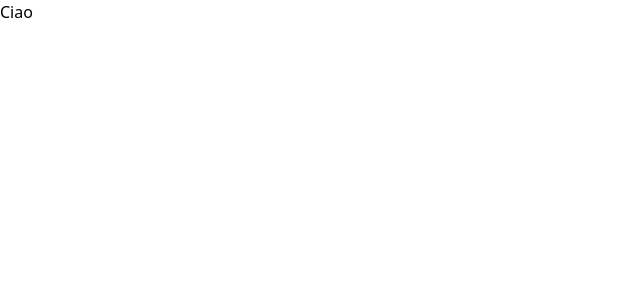
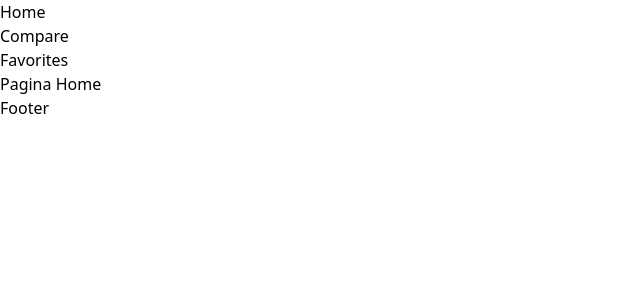
Before and after one commit to gianluca-milesi/progetto-finale-spec-frontend-front, a React (Vite) app in the folder frontend/: page / in a window 1280 px wide. Shown: the top 300 px of the page, without its empty margins (0-640 px from the left). Built offline with nearby package versions, Linux system fonts and the light colour scheme.

Commit message:
ADD: layouts and pages. React-router-dom and routings

```diff
--- a/frontend/package.json
+++ b/frontend/package.json
@@ -13,6 +13,7 @@
     "@tailwindcss/vite": "^4.1.4",
     "react": "^19.0.0",
     "react-dom": "^19.0.0",
+    "react-router-dom": "^7.5.3",
     "tailwindcss": "^4.1.4"
   },
   "devDependencies": {
--- a/frontend/src/App.tsx
+++ b/frontend/src/App.tsx
@@ -1,9 +1,25 @@
+//React Router Dom
+import { BrowserRouter, Routes, Route } from "react-router-dom"
+//Layouts
+import DefaultLayout from "./layouts/DefaultLayout.tsx"
+//Pages
+import HomePage from "./pages/HomePage.tsx"
+import ComparePage from "./pages/ComparePage.tsx"
+import FavoritesPage from "./pages/FavoritesPage.tsx"
+
+
 function App() {
 
   return (
-    <>
-      <h1>Ciao</h1>
-    </>
+    <BrowserRouter>
+      <Routes>
+        <Route element={<DefaultLayout />}>
+          <Route path="/" element={<HomePage />} />
+          <Route path="/compare" element={<ComparePage />} />
+          <Route path="/favorites" element={<FavoritesPage />} />
+        </Route>
+      </Routes>
+    </BrowserRouter>
   )
 }
 
--- /dev/null
+++ b/frontend/src/components/Navbar.tsx
@@ -0,0 +1,16 @@
+import { NavLink } from "react-router-dom"
+
+
+function Navbar() {
+    return (
+        <nav>
+            <ul>
+                <li><NavLink to="/">Home</NavLink></li>
+                <li><NavLink to="/compare">Compare</NavLink></li>
+                <li><NavLink to="/favorites">Favorites</NavLink></li>
+            </ul>
+        </nav>
+    )
+}
+
+export default Navbar
--- /dev/null
+++ b/frontend/src/layouts/DefaultLayout.tsx
@@ -0,0 +1,19 @@
+import { Outlet } from "react-router-dom"
+//Layouts
+import Header from "./Header.tsx"
+import Footer from "./Footer.tsx"
+
+
+function DefaultLayout() {
+    return (
+        <>
+            <Header />
+            <main>
+                <Outlet />
+            </main>
+            <Footer />
+        </>
+    )
+}
+
+export default DefaultLayout
--- /dev/null
+++ b/frontend/src/layouts/Footer.tsx
@@ -0,0 +1,7 @@
+function Footer() {
+    return (
+        <footer>Footer</footer>
+    )
+}
+
+export default Footer
--- /dev/null
+++ b/frontend/src/layouts/Header.tsx
@@ -0,0 +1,12 @@
+import Navbar from "../components/Navbar.tsx"
+
+
+function Header() {
+    return (
+        <header>
+            <Navbar />
+        </header>
+    )
+}
+
+export default Header
--- /dev/null
+++ b/frontend/src/pages/ComparePage.tsx
@@ -0,0 +1,7 @@
+function ComparePage() {
+    return (
+        <div>Pagina Comparazione</div>
+    )
+}
+
+export default ComparePage
--- /dev/null
+++ b/frontend/src/pages/FavoritesPage.tsx
@@ -0,0 +1,7 @@
+function FavoritesPage() {
+    return (
+        <div>Pagina Preferiti</div>
+    )
+}
+
+export default FavoritesPage
--- /dev/null
+++ b/frontend/src/pages/HomePage.tsx
@@ -0,0 +1,7 @@
+function HomePage() {
+    return (
+        <div>Pagina Home</div>
+    )
+}
+
+export default HomePage
```
Also changed, not shown: 1 other file (tests, documents, lock files or other folders).
